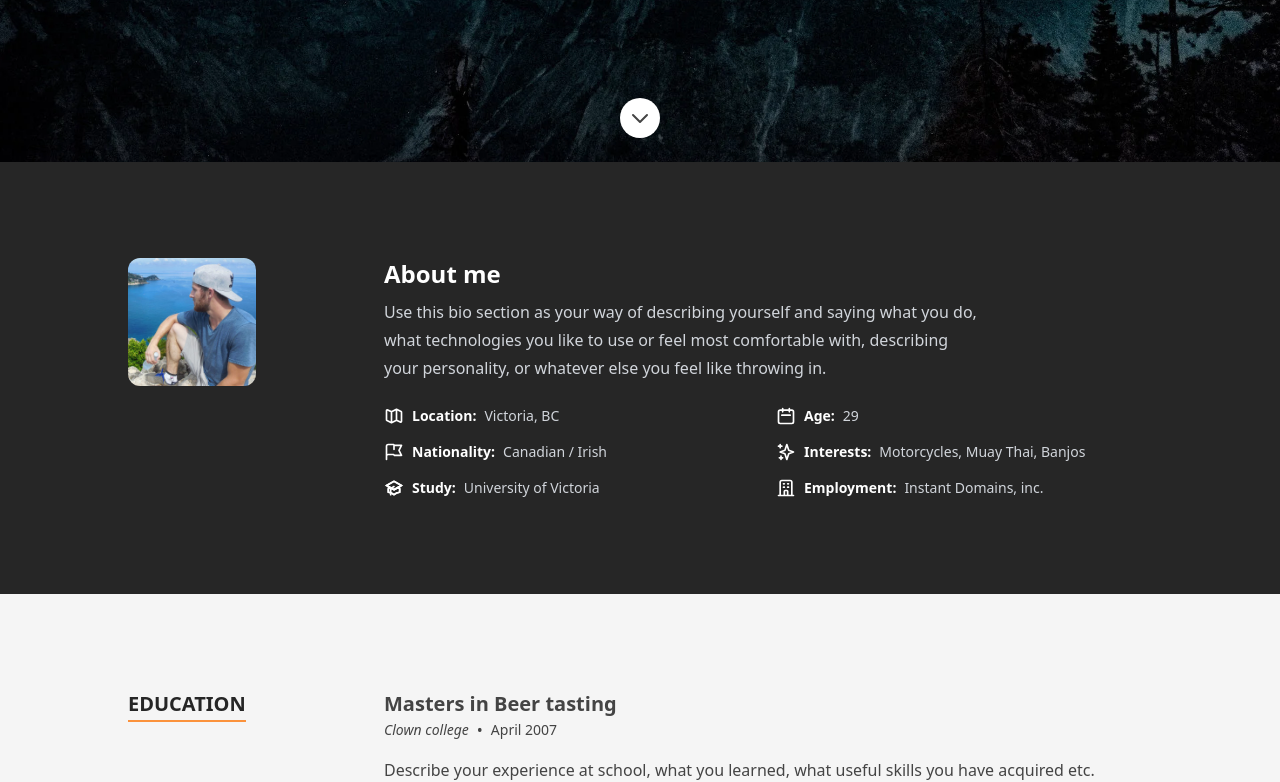
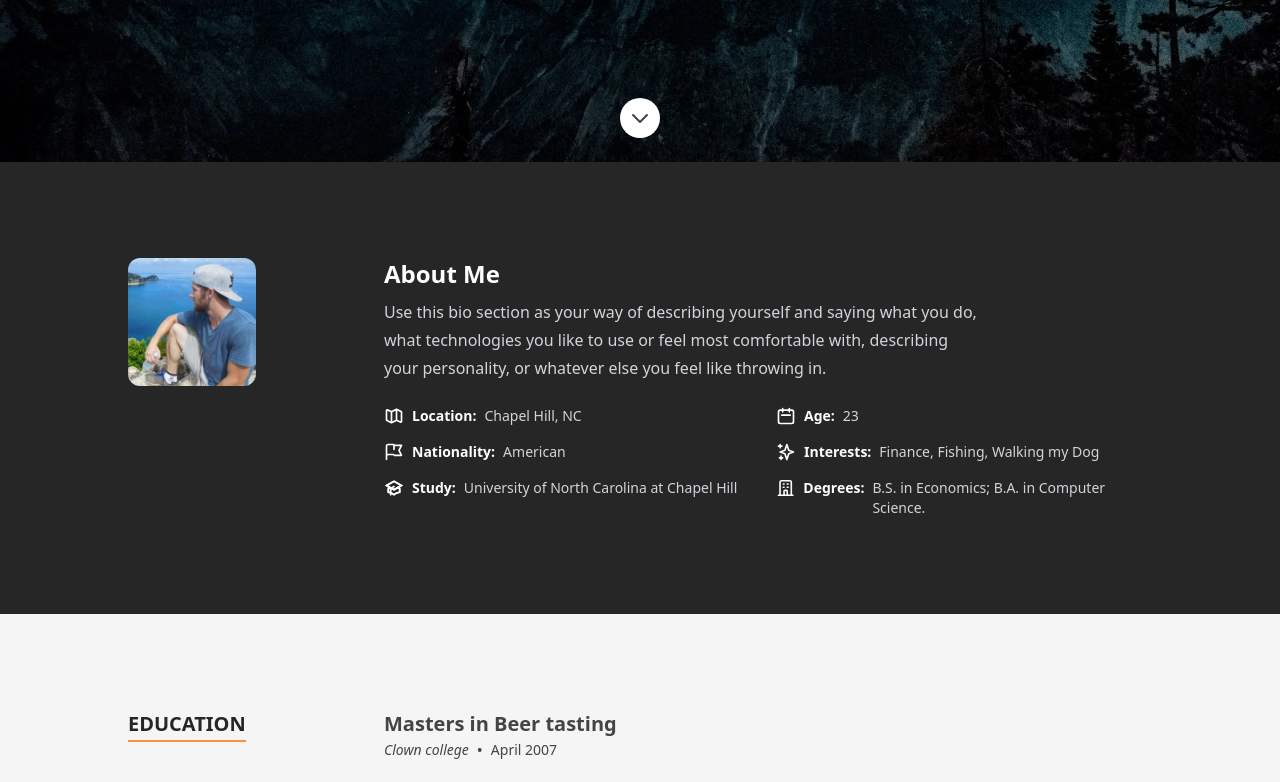
Before and after one commit to hduperier/hduperierweb, a Next.js app: page / in a window 1280 px wide. Shown: the part 638-1420 px from the top of the page. Built offline with nearby package versions, Linux system fonts and the light colour scheme.

Commit message:
made website

```diff
--- a/src/components/Sections/About.tsx
+++ b/src/components/Sections/About.tsx
@@ -19,7 +19,7 @@ const About: FC = memo(() => {
         )}
         <div className={classNames('col-span-1 flex flex-col gap-y-6', {'md:col-span-3': !!profileImageSrc})}>
           <div className="flex flex-col gap-y-2">
-            <h2 className="text-2xl font-bold text-white">About me</h2>
+            <h2 className="text-2xl font-bold text-white">About Me</h2>
             <p className="prose prose-sm text-gray-300 sm:prose-base">{description}</p>
           </div>
           <ul className="grid grid-cols-1 gap-4 sm:grid-cols-2">
--- a/src/data/data.tsx
+++ b/src/data/data.tsx
@@ -44,8 +44,8 @@ import {
  * Page meta data
  */
 export const homePageMeta: HomepageMeta = {
-  title: 'React Resume Template',
-  description: "Example site built with Tim Baker's react resume template",
+  title: "Harvey Duperier's Homepage",
+  description: "Personal Website built with react.",
 };
 
 /**
@@ -69,7 +69,7 @@ export type SectionId = typeof SectionId[keyof typeof SectionId];
  */
 export const heroData: Hero = {
   imageSrc: heroImage,
-  name: `I'm Tim Baker.`,
+  name: `I'm Harvey Duperier.`,
   description: (
     <>
       <p className="prose-sm text-stone-200 sm:prose-base lg:prose-lg">
@@ -108,12 +108,12 @@ export const aboutData: About = {
   to use or feel most comfortable with, describing your personality, or whatever else you feel like throwing
   in.`,
   aboutItems: [
-    {label: 'Location', text: 'Victoria, BC', Icon: MapIcon},
-    {label: 'Age', text: '29', Icon: CalendarIcon},
-    {label: 'Nationality', text: 'Canadian / Irish', Icon: FlagIcon},
-    {label: 'Interests', text: 'Motorcycles, Muay Thai, Banjos', Icon: SparklesIcon},
-    {label: 'Study', text: 'University of Victoria', Icon: AcademicCapIcon},
-    {label: 'Employment', text: 'Instant Domains, inc.', Icon: OfficeBuildingIcon},
+    {label: 'Location', text: 'Chapel Hill, NC', Icon: MapIcon},
+    {label: 'Age', text: '23', Icon: CalendarIcon},
+    {label: 'Nationality', text: 'American', Icon: FlagIcon},
+    {label: 'Interests', text: 'Finance, Fishing, Walking my Dog', Icon: SparklesIcon},
+    {label: 'Study', text: 'University of North Carolina at Chapel Hill', Icon: AcademicCapIcon},
+    {label: 'Degrees', text: 'B.S. in Economics; B.A. in Computer Science.', Icon: OfficeBuildingIcon},
   ],
 };
 
@@ -365,9 +365,9 @@ export const contact: ContactSection = {
  * Social items
  */
 export const socialLinks: Social[] = [
-  {label: 'Github', Icon: GithubIcon, href: 'https://github.com/tbakerx'},
+  {label: 'Github', Icon: GithubIcon, href: 'https://github.com/hduperier'},
   {label: 'Stack Overflow', Icon: StackOverflowIcon, href: 'https://stackoverflow.com/users/8553186/tim-baker'},
-  {label: 'LinkedIn', Icon: LinkedInIcon, href: 'https://www.linkedin.com/in/timbakerx/'},
+  {label: 'LinkedIn', Icon: LinkedInIcon, href: 'linkedin.com/in/h-harvey-duperier-049bb8198'},
   {label: 'Instagram', Icon: InstagramIcon, href: 'https://www.instagram.com/tbakerx/'},
   {label: 'Twitter', Icon: TwitterIcon, href: 'https://twitter.com/TimBakerx'},
 ];
```
Also changed, not shown: .yarnrc.yml (added), 1 other file (tests, documents, lock files or other folders).
